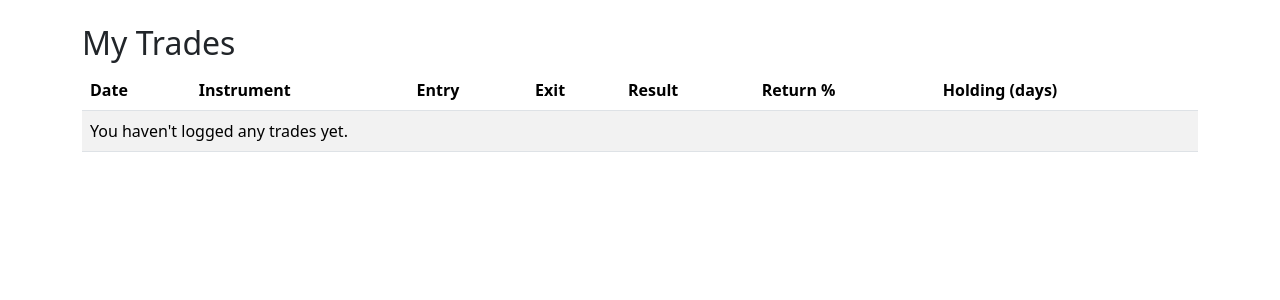
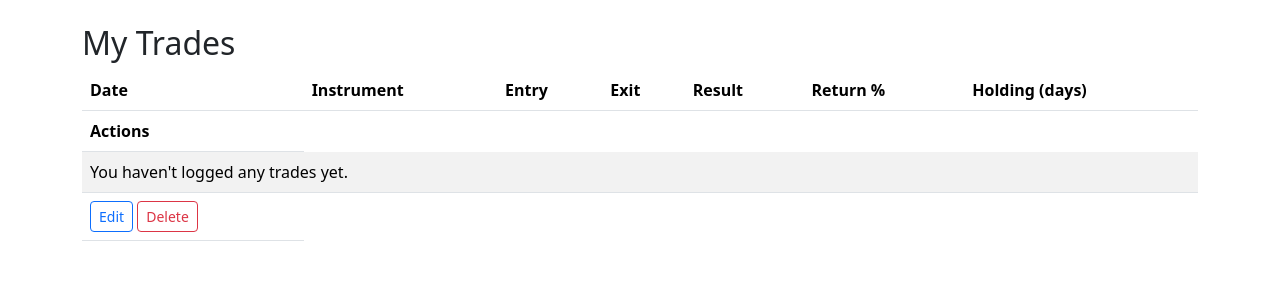
Before and after one commit to carlssonanton87/milestone-project-3, a Django app: page /trades/ in a window 1280 px wide. Shown: the part 56-356 px from the top of the page. Run offline with Django 5.2, Linux system fonts and the light colour scheme; a user stored in the database is signed in; data that the repository does not hold is empty.

Commit message:
Add edit and delete functionality for trades

```diff
--- a/trades/templates/trades/trade_list.html
+++ b/trades/templates/trades/trade_list.html
@@ -14,6 +14,7 @@
             <th>Return %</th>
             <th>Holding (days)</th>
         </tr>
+        <th>Actions</th>
     </thead>
     <tbody>
         {% for trade in trades %}
@@ -42,6 +43,10 @@
         <tr>
             <td colspan="7">You haven't logged any trades yet.</td>
         </tr>
+        <td>
+         <a href="{% url 'edit_trade' trade.pk %}" class="btn btn-sm btn-outline-primary">Edit</a>
+         <a href="{% url 'delete_trade' trade.pk %}" class="btn btn-sm btn-outline-danger">Delete</a>
+        </td>
         {% endfor %}
     </tbody>
 </table>
--- a/trades/urls.py
+++ b/trades/urls.py
@@ -5,4 +5,6 @@ urlpatterns = [
     path('', views.dashboard, name='dashboard'),
     path('trades/', views.trade_list, name='trade_list'),
     path('trades/add/', views.add_trade, name='add_trade'),
+    path('trades/edit/<int:pk>/', views.edit_trade, name='edit_trade'),
+    path('trades/delete/<int:pk>/', views.delete_trade, name='delete_trade'),
 ]
--- a/trades/views.py
+++ b/trades/views.py
@@ -1,4 +1,5 @@
 from django.shortcuts import render, redirect
+from django.shortcuts import get_object_or_404
 from django.contrib.auth.decorators import login_required
 from django.contrib import messages
 
@@ -43,3 +44,35 @@ def add_trade(request):
         form = TradeForm()
 
     return render(request, 'trades/add_trade.html', {'form': form})
+
+@login_required
+def edit_trade(request, pk):
+    """
+    Allows the logged-in user to edit one of their trades.
+    """
+    trade = get_object_or_404(Trade, pk=pk, user=request.user)
+
+    if request.method == 'POST':
+        form = TradeForm(request.POST, instance=trade)
+        if form.is_valid():
+            form.save()
+            messages.success(request, "Trade updated successfully.")
+            return redirect('trade_list')
+    else:
+        form = TradeForm(instance=trade)
+
+    return render(request, 'trades/add_trade.html', {'form': form})
+
+@login_required
+def delete_trade(request, pk):
+    """
+    Confirms and deletes a user's trade if it exists.
+    """
+    trade = get_object_or_404(Trade, pk=pk, user=request.user)
+
+    if request.method == 'POST':
+        trade.delete()
+        messages.success(request, "Trade deleted successfully.")
+        return redirect('trade_list')
+
+    return render(request, 'trades/delete_trade.html', {'trade': trade})
```
Also changed, not shown: trades/templates/trades/delete_trade.html (added, +12 -0 lines).
